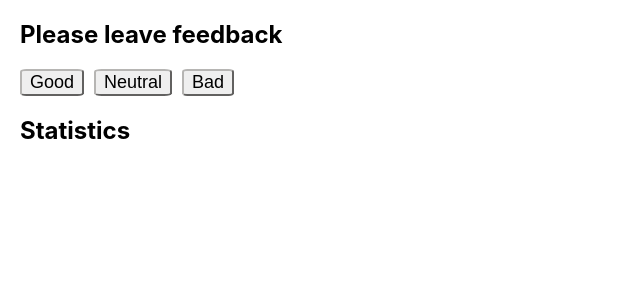
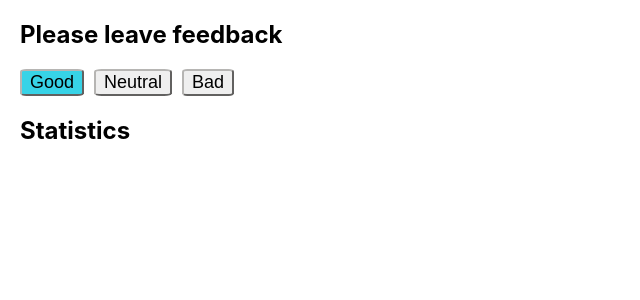
Before and after one commit to YuriiBonislavskiy/goit-react-hw-02-feedback, a React (Create React App) app: page / in a window 1280 px wide. In both pictures the pointer is over the button "Good". Shown: the top 300 px of the page, without its empty margins (0-640 px from the left). Built offline with nearby package versions, Linux system fonts and the light colour scheme.

Commit message:
hw-02-feedback

```diff
--- a/src/components/FeedbackOptions/FeedbackOptions.module.css
+++ b/src/components/FeedbackOptions/FeedbackOptions.module.css
@@ -5,4 +5,9 @@
     border-color: rgb(182, 181, 179);
     padding-left: 8px;
     padding-right: 8px;
+
+    &:hover,
+    &:focus {
+        background-color: rgb(55, 211, 231);
+    }
 }
```
